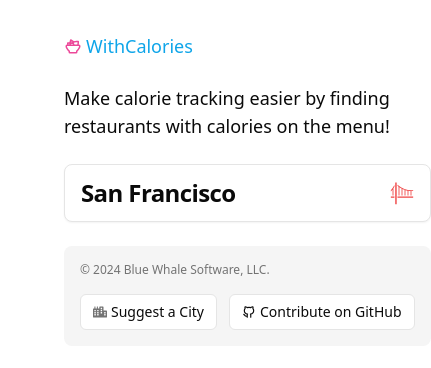
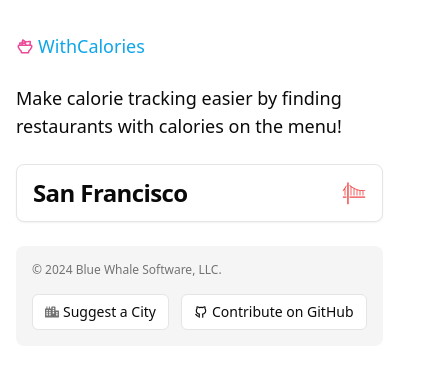
Before and after one commit to bluewhale-org/withcalories, a Next.js app: page / in a window 390 px wide. Shown: the top 368 px of the page, 431 px wide, since content can reach past the window. Built offline with nearby package versions, Linux system fonts and the light colour scheme.

Commit message:
fix mobile layout

```diff
--- a/src/app/city/[city]/[restaurant]/page.tsx
+++ b/src/app/city/[city]/[restaurant]/page.tsx
@@ -78,7 +78,7 @@ export default function Page({
         <CardContent className="px-0 pb-0">
           {hasLink && (
             <>
-              <div className="flex gap-4 p-4">
+              <div className="flex flex-wrap gap-4 p-4">
                 {restaurant.website_url && (
                   <Link
                     href={restaurant.website_url}
@@ -201,7 +201,9 @@ export default function Page({
 
                     return (
                       <li key={before}>
-                        <strong>{before}</strong>: {after}
+                        <strong>{before}</strong>
+                        <br />
+                        {after}
                       </li>
                     );
                   })}
--- a/src/app/layout.tsx
+++ b/src/app/layout.tsx
@@ -33,8 +33,8 @@ export default function RootLayout({
         <PlausibleProvider domain="withcalories.com" />
       </head>
       <body className={`font-sans ${inter.variable}`}>
-        <div className="flex flex-col p-8">
-          <div className="container grid gap-6">
+        <div className="flex flex-col p-8 px-4 md:px-8">
+          <div className="grid gap-6 md:container">
             <Header />
             <main className="grid gap-6">{children}</main>
             <footer className="rounded-lg bg-muted p-4 md:flex md:items-center md:justify-between">
```
